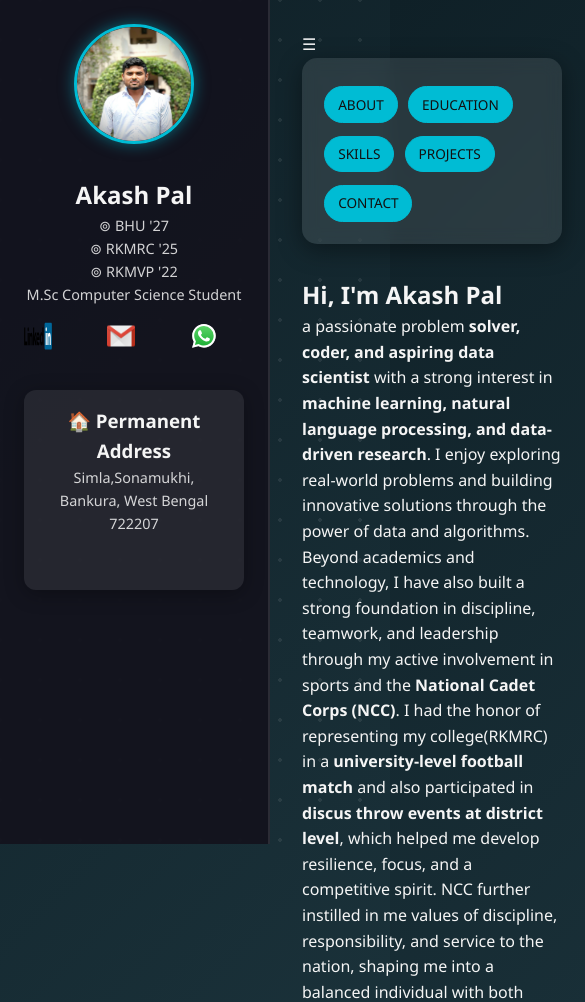
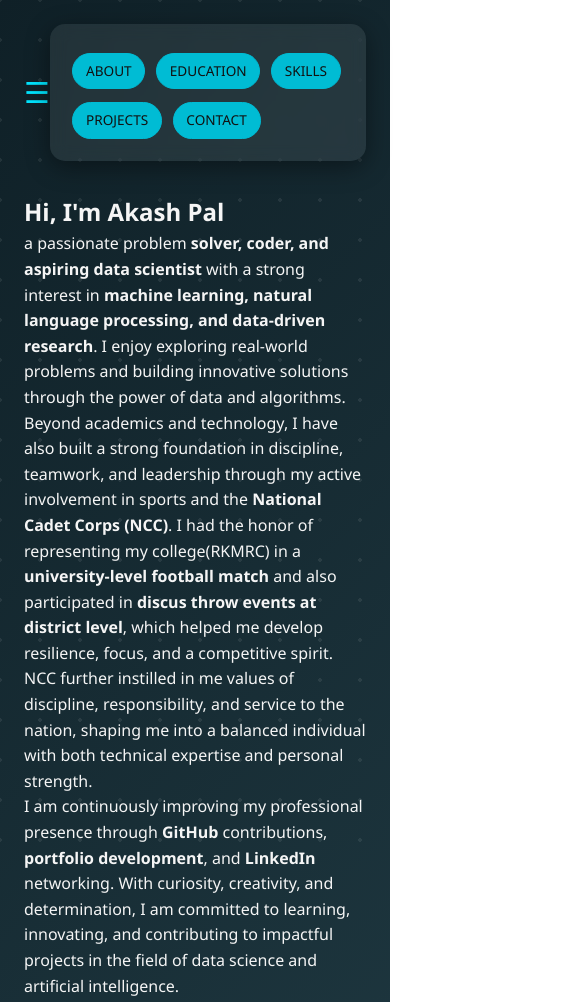
Before and after one commit to akash-pal-0007/My-portfolio, a plain HTML site: page index.html in a window 390 px wide. Shown: the top 1002 px of the page, 585 px wide, since content can reach past the window. Drawn offline with Linux system fonts and the light colour scheme; no server answers.

Commit message:
Updated only style.css with new banner design

```diff
--- a/style.css
+++ b/style.css
@@ -10,6 +10,7 @@ body {
   background: linear-gradient(135deg, #0f2027, #203a43, #2c5364);
   color: #f5f5f5;
   line-height: 1.6;
+  font-size: 16px;
 }
 
 /* ===== Background Animation ===== */
@@ -43,10 +44,11 @@ body {
   overflow-y: auto;
   border-right: 2px solid rgba(255, 255, 255, 0.1);
   text-align: center;
+  transition: transform 0.3s ease;
 }
 
 .sidebar h1 {
-  font-size: 1.5rem;
+  font-size: 1.6rem;
   margin-top: 0.5rem;
 }
 
@@ -69,8 +71,8 @@ body {
 .profile-buttons {
   margin-top: 1rem;
   display: flex;
-  gap: 55px;
-  text-align: center;
+  justify-content: center;
+  gap: 20px;
 }
 .profile-buttons img {
   width: 28px;
@@ -88,7 +90,7 @@ body {
 }
 .card-inner {
   width: 100%;
-  height: 200px;
+  height: 160px;
   position: relative;
   transform-style: preserve-3d;
   transition: transform 0.8s;
@@ -106,6 +108,9 @@ body {
   padding: 1rem;
   text-align: center;
   box-shadow: 0 4px 20px rgba(0,0,0,0.3);
+  display: flex;
+  flex-direction: column;
+  justify-content: center;
 }
 .card-back {
   transform: rotateY(180deg);
@@ -116,11 +121,15 @@ body {
   margin-left: 270px;
   flex: 1;
   padding: 2rem;
+  transition: margin-left 0.3s ease;
 }
 
 /* Navbar */
 .navbar {
   margin-bottom: 2rem;
+  display: flex;
+  justify-content: space-between;
+  align-items: center;
 }
 .navbar .btn {
   text-decoration: none;
@@ -134,6 +143,12 @@ body {
 .navbar .btn:hover {
   background: #00bcd4;
   color: #111;
+}
+.hamburger {
+  display: none;
+  font-size: 1.8rem;
+  cursor: pointer;
+  color: #00e5ff;
 }
 
 /* ===== Sections ===== */
@@ -154,7 +169,7 @@ body {
   gap: 1.5rem;
 }
 .card {
-  background: rgba(255,255,255,0.1);
+  background: rgba(255,255,255,0.08);
   padding: 1.2rem;
   border-radius: 15px;
   box-shadow: 0 6px 25px rgba(0,0,0,0.4);
@@ -196,3 +211,21 @@ body {
   font-size: 0.75rem;
   opacity: 0.7;
 }
+
+/* ===== Responsive Design ===== */
+@media (max-width: 768px) {
+  .sidebar {
+    transform: translateX(-100%);
+    z-index: 1000;
+  }
+  .sidebar.open {
+    transform: translateX(0);
+  }
+  .main-content {
+    margin-left: 0;
+    padding: 1.5rem;
+  }
+  .hamburger {
+    display: block;
+  }
+}
```
